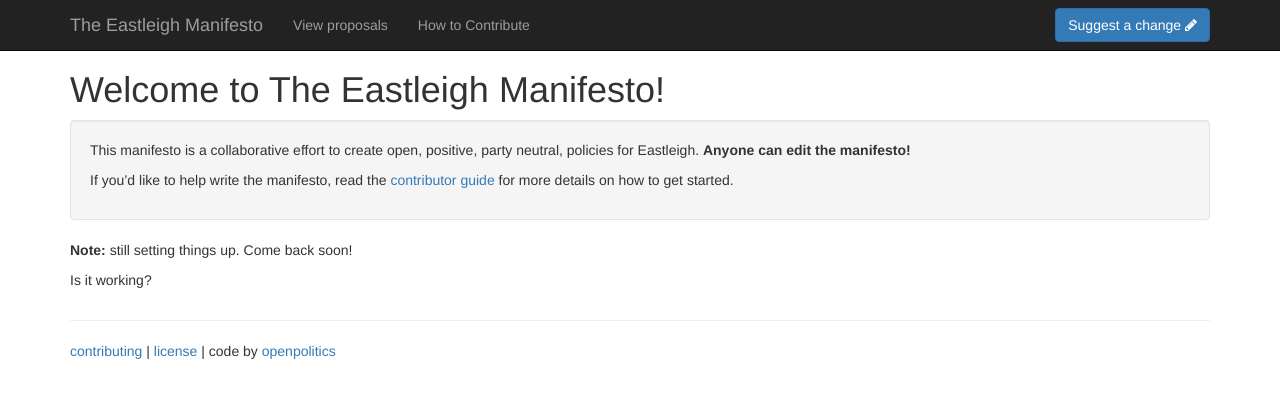
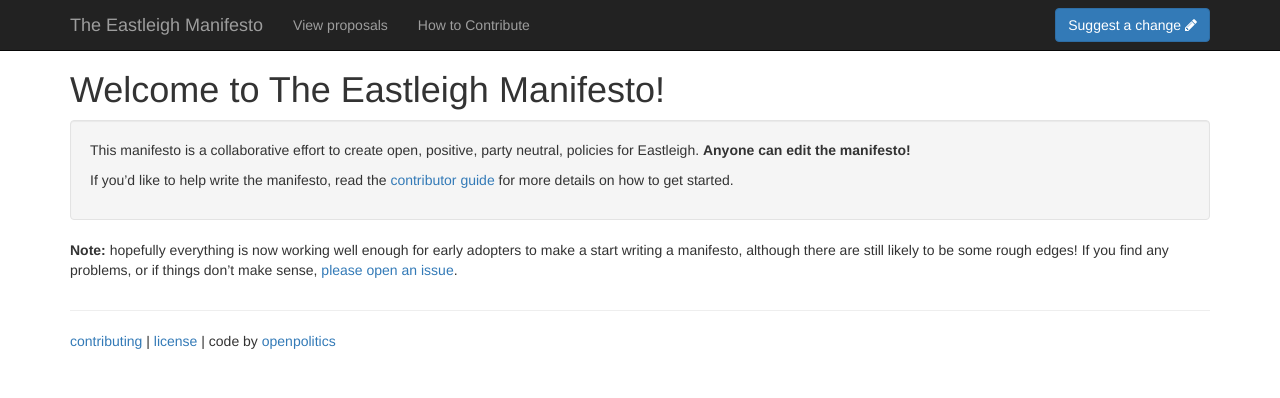
Before and after one commit to OpenEastleigh/eastleigh-manifesto, a Jekyll site: the page built from index.md, in a window 1280 px wide. Shown: the top 398 px of the page. Built offline with Jekyll 4.4.1, drawn with Linux system fonts in a browser that asks for light colours.

Commit message:
Update index.md

```diff
--- a/index.md
+++ b/index.md
@@ -11,6 +11,4 @@ If you'd like to help write the manifesto, read the [contributor guide](contribu
 
 </div>
 
-**Note:** still setting things up. Come back soon!
-
-Is it working?
+**Note:** hopefully everything is now working well enough for early adopters to make a start writing a manifesto, although there are still likely to be some rough edges! If you find any problems, or if things don't make sense, [please open an issue](https://github.com/OpenEastleighPolitics/eastleigh-manifesto/issues/new?labels=bug).
```
